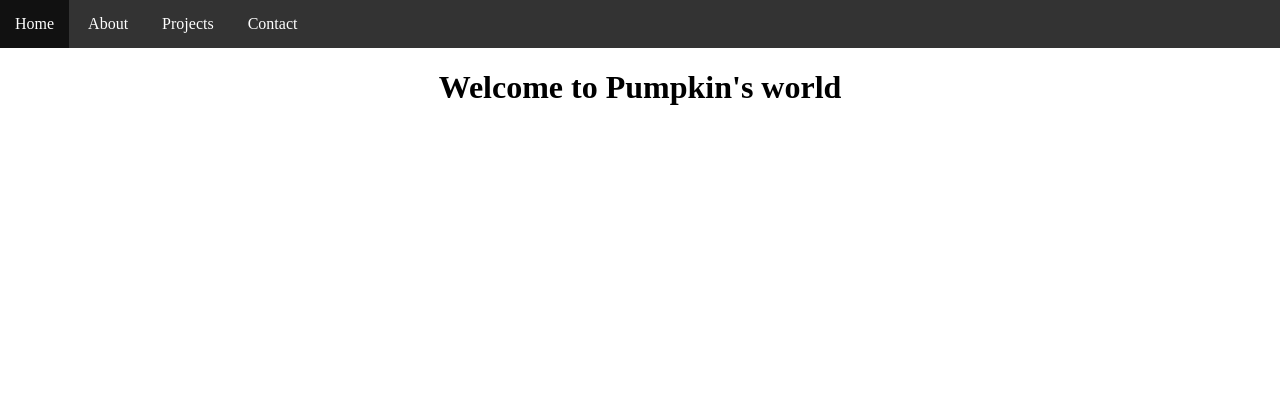
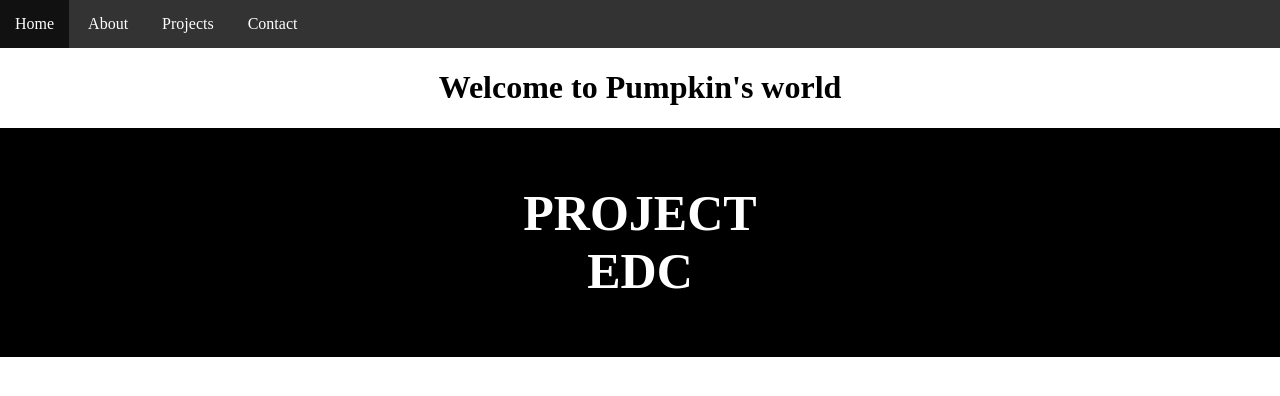
Before and after one commit to McMasterMikeau/Web-Dev-Project, a plain HTML site: page Portfilo/pages/projects.html in a window 1280 px wide. Drawn offline with Linux system fonts and the light colour scheme; files whose address does not match are found by name.

Commit message:
tiles update for project EDC

```diff
--- a/Portfilo/pages/projects.html
+++ b/Portfilo/pages/projects.html
@@ -24,6 +24,10 @@
     Project page
   </h1>
 
+  <a href = "#" class="column-4 project-1">
+    <h2 class="project-text">PROJECT <br>EDC</h2>
+  </a>
+
     <script src="scripts/main.js"></script>
   </body>
 </html>
--- a/Portfilo/styles/style.css
+++ b/Portfilo/styles/style.css
@@ -6,7 +6,6 @@ body{
 h1{
   text-align: center;
 }
-
 
 
 ul {
@@ -28,3 +27,21 @@ a {
 a:hover {
   background-color: #111;
 }
+
+.column-4 {
+  display: block;
+  justify-content: center;
+}
+
+.project-text {
+  text-align:center;
+  font-size:50px;
+}
+
+.project-1 {
+  background-color:black;
+}
+
+.project-1:hover {
+  background-color:#FEDE00;
+}
```
Also changed, not shown: Portfilo/image/edcvegas-1.png (added), Portfilo/scripts/main.js (line endings or trailing spaces).
